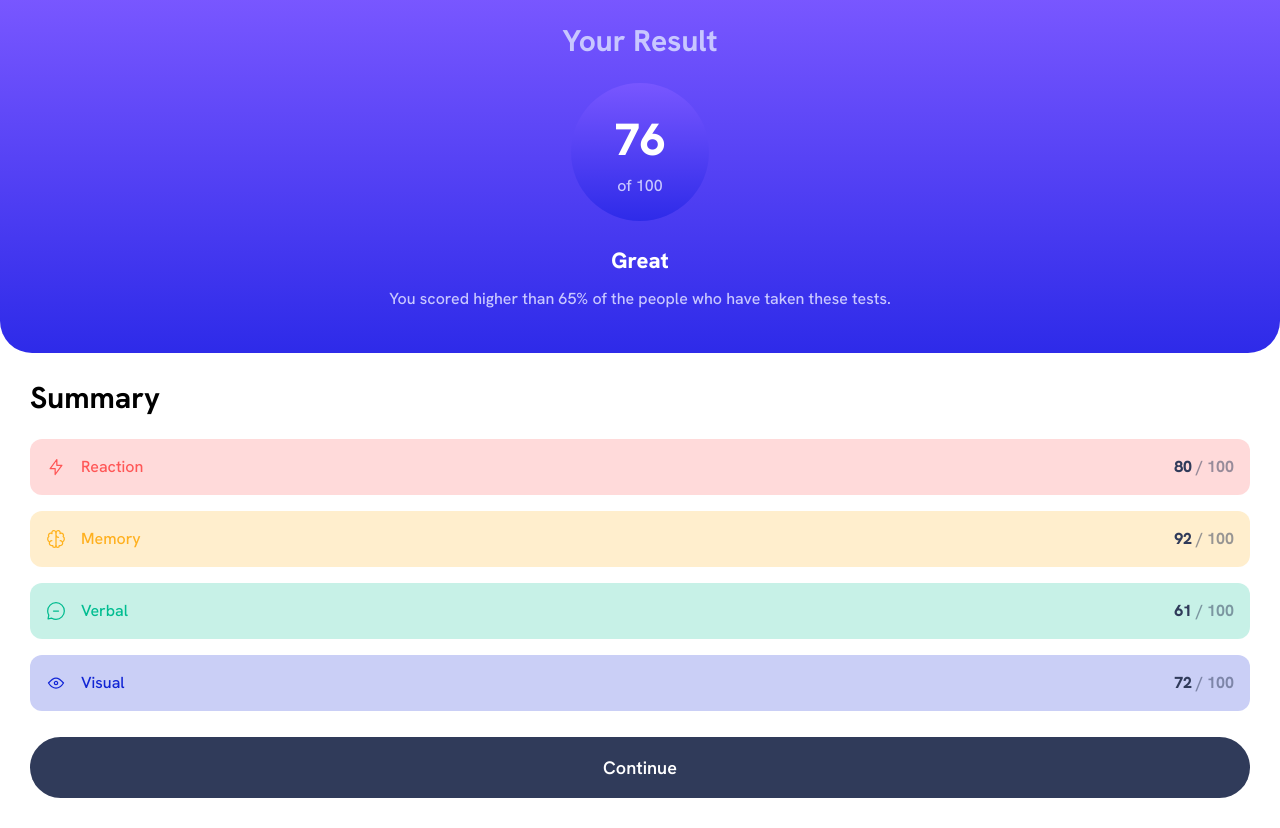
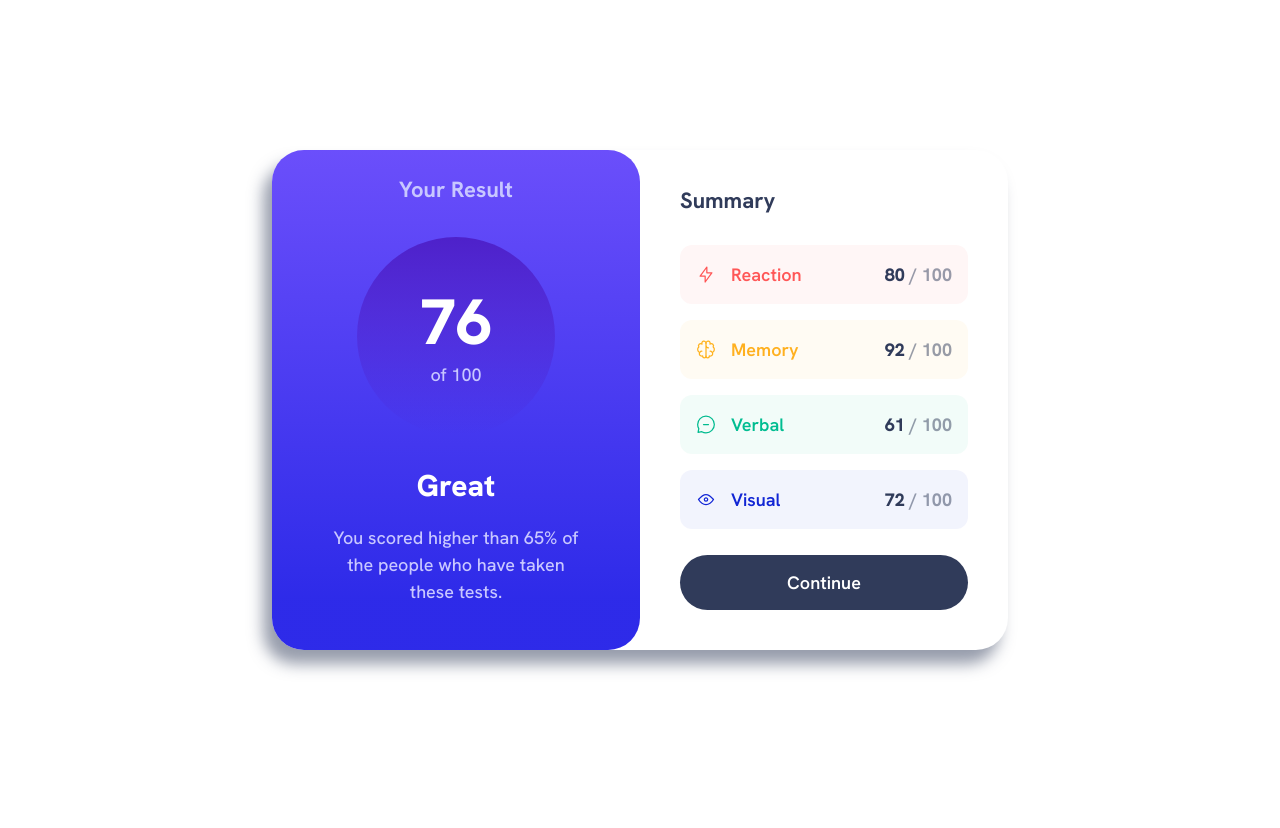
Before and after one commit to readj4vvat/FrDMentor, a plain HTML site: page results-summary-component-main/index.html in a window 1280 px wide. After the commit the page ends 800 px from the top, so only its background shows below. Drawn offline with Linux system fonts and the light colour scheme.

Commit message:
finished desktop UI

```diff
--- a/results-summary-component-main/scss/base/_typography.scss
+++ b/results-summary-component-main/scss/base/_typography.scss
@@ -36,7 +36,7 @@ p {
 
 button {
   font-family: "Hanken Grotesk";
-  font-size: 18px;
+  font-size: 1.125rem;
   font-weight: 600;
 }
 
@@ -45,12 +45,15 @@ button {
     font-size: 1.125rem;
   }
   h1 {
-    font-size: 1.375rem;
+    font-size: 1.875rem;
   }
   h2 {
-    font-size: 1.875rem;
+    font-size: 1.375rem;
   }
   h3 {
     font-size: 1.375rem;
   }
+  p {
+    font-size: 1.125rem;
+  }
 }
--- a/results-summary-component-main/scss/main.scss
+++ b/results-summary-component-main/scss/main.scss
@@ -1,6 +1,6 @@
+@use "utils/colors";
 @use "base/reset";
 @use "base/typography";
-@use "utils/colors";
 
 .card {
   display: flex;
@@ -13,11 +13,7 @@
     padding: 0 3.75rem;
     padding-top: 1.625rem;
     padding-bottom: 2.625rem;
-    background: linear-gradient(
-      180deg,
-      colors.$light-slate-blue,
-      colors.$light-royal-blue 100%
-    );
+    background: colors.$gradient-bg;
     border-radius: 0rem 0rem 2rem 2rem;
     &__title {
       color: colors.$light-lavender;
@@ -26,7 +22,7 @@
     &__score {
       width: 138px;
       height: 138px;
-      background: colors.$gradient-bg;
+      background: colors.$gradient-bg-2;
       border-radius: 50%;
       display: flex;
       flex-direction: column;
@@ -46,7 +42,7 @@
     }
     &__h1 {
       color: colors.$white;
-      padding-bottom: 0.9375rem;
+      margin-bottom: 0.9375rem;
     }
     &__p {
       color: colors.$light-lavender;
@@ -58,6 +54,7 @@
     padding: 1.875rem;
     &__summary {
       margin-bottom: 1.625rem;
+      color: colors.$dark-gray-blue;
     }
     &__status {
       display: flex;
@@ -99,6 +96,9 @@
         color: colors.$dark-gray-blue-alpha;
         font-weight: 700;
       }
+      &__name {
+        font-weight: 600;
+      }
       &__highlight {
         color: colors.$dark-gray-blue;
         font-weight: 800;
@@ -108,7 +108,7 @@
       margin-top: 0.625rem;
       width: 100%;
       border: none;
-      padding: 1.1875rem;
+      padding: 1rem;
       border-radius: 2rem;
       background: colors.$button-bg;
       color: colors.$white;
@@ -118,3 +118,51 @@
     }
   }
 }
+
+@media only screen and (min-width: 48rem) {
+  body {
+    display: flex;
+    justify-content: center;
+    align-items: center;
+    height: 100vh;
+    border-radius: 2rem;
+  }
+  .card {
+    flex-direction: row;
+    max-width: 46rem;
+    max-height: 32rem;
+    border-radius: 2rem;
+    box-shadow: -8.7px 14px 15px 0px colors.$dark-gray-blue-alpha;
+    &__col-1 {
+      border-radius: 2rem;
+      max-width: 23rem;
+      &__title {
+        margin-bottom: 2.25rem;
+      }
+      &__score {
+        width: 12.375rem;
+        height: 12.375rem;
+        margin-bottom: 2.25rem;
+        &__highlight {
+          font-size: 4rem;
+          line-height: 1.2;
+        }
+      }
+      &__h1 {
+        margin-bottom: 1.4375rem;
+      }
+      &__p {
+        text-wrap: unset;
+      }
+    }
+    &__col-2 {
+      padding: 2.5rem;
+      &__summary {
+        margin-bottom: 2.0625rem;
+      }
+      &__status {
+        width: 18rem;
+      }
+    }
+  }
+}
--- a/results-summary-component-main/scss/utils/colors.scss
+++ b/results-summary-component-main/scss/utils/colors.scss
@@ -11,15 +11,16 @@ $persian-blue: hsla(241, 72%, 46%, 0);
 $button-bg: hsl(224, 30%, 27%);
 
 //Background
-$light-red-bg: hsla(0, 100%, 67%, 0.221);
-$orangey-yellow-bg: hsla(39, 100%, 56%, 0.221);
-$green-teal-bg: hsla(166, 100%, 37%, 0.221);
-$cobalt-blue-bg: hsla(234, 85%, 45%, 0.221);
+$light-red-bg: hsla(0, 100%, 67%, 0.05);
+$orangey-yellow-bg: hsla(39, 100%, 56%, 0.05);
+$green-teal-bg: hsla(166, 100%, 37%, 0.05);
+$cobalt-blue-bg: hsla(234, 85%, 45%, 0.05);
 $gradient-bg: linear-gradient(
   180deg,
-  $light-slate-blue,
-  $light-royal-blue 100%
+  $light-slate-blue -20%,
+  $light-royal-blue 90%
 );
+$gradient-bg-2: linear-gradient(180deg, $violet-blue-circle, $persian-blue);
 
 // neutral
 $white: hsl(0, 0%, 100%);
```
Also changed, not shown: results-summary-component-main/styles/main.css, results-summary-component-main/styles/main.min.css, 4 other files.
